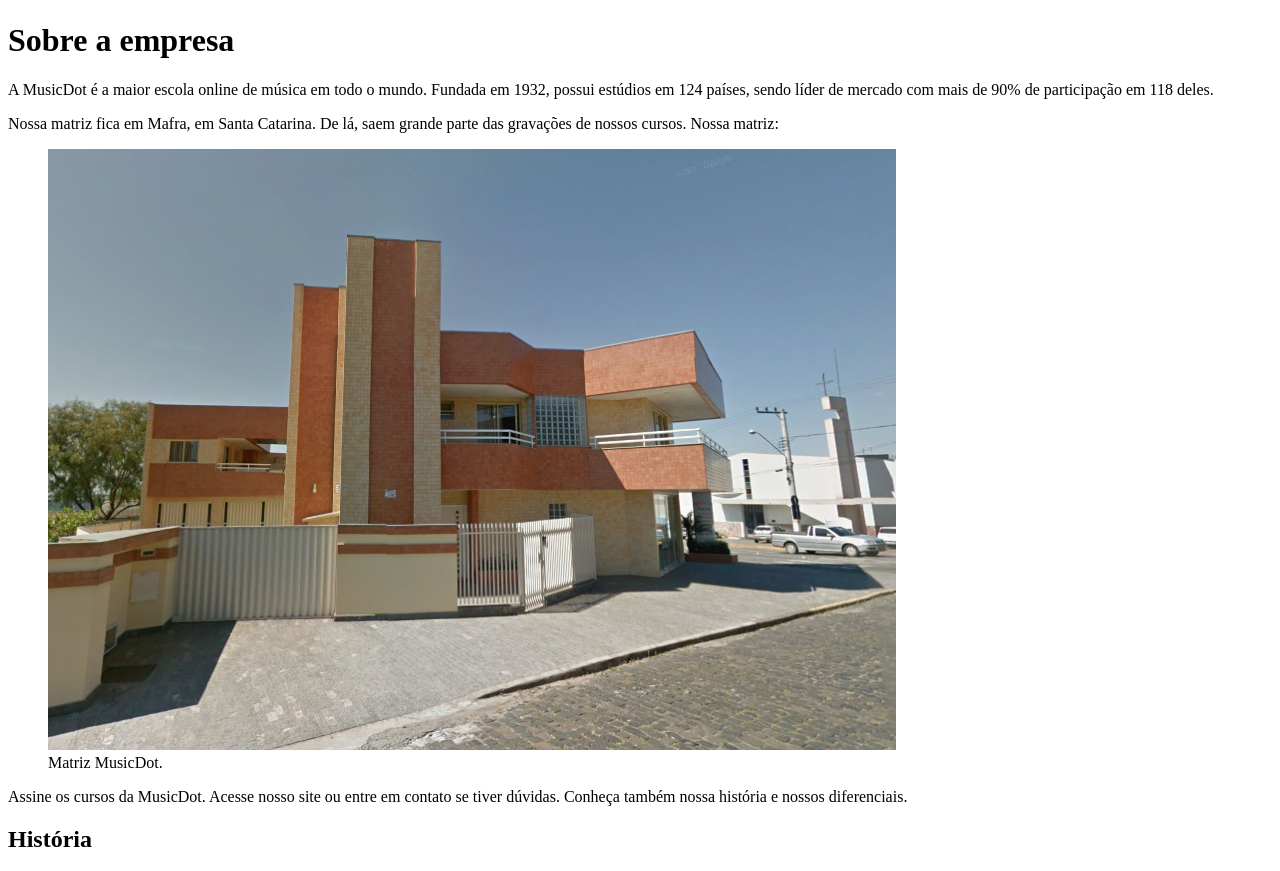
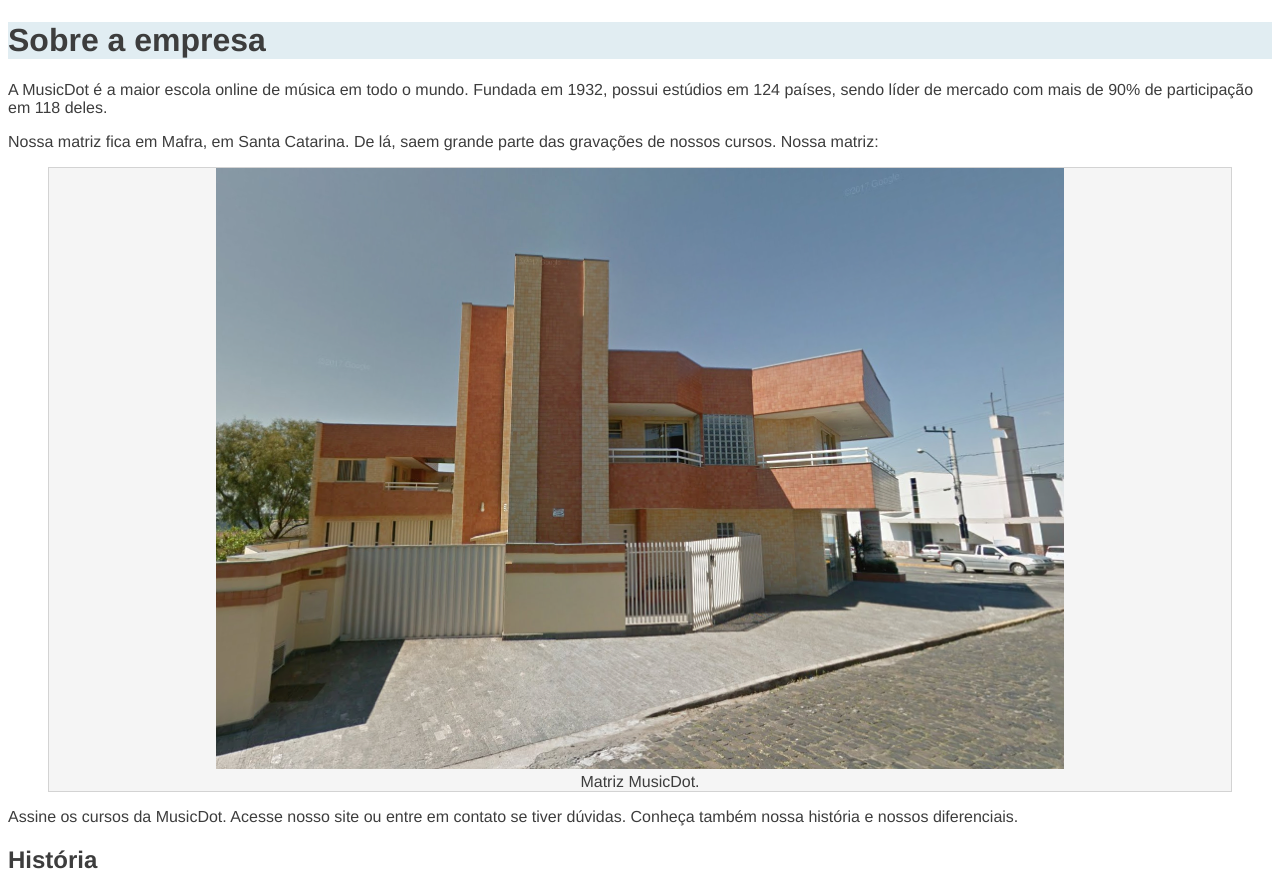
Before and after one commit to RSNF/MusicDot-Caelum, a plain HTML site: page sobre.html in a window 1280 px wide. Shown: the part 61-932 px from the top of the page. Drawn offline with Linux system fonts and the light colour scheme.

Commit message:
exercicios cap 8

```diff
--- /dev/null
+++ b/css/sobre.css
@@ -0,0 +1,18 @@
+body {
+  font-family: "Helvetica", "Lucida Grande", sans-serif;
+  color: #3D3D3D;
+}
+
+h1 {
+  background-color: #E1EDF2;
+}
+
+h2 {
+  border-bottom: 2px solid black;
+}
+
+figure {
+  text-align: center;
+  background-color: whitesmoke;
+  border: 1px solid lightgrey;
+}
--- a/sobre.html
+++ b/sobre.html
@@ -4,7 +4,8 @@
   <head>
     <meta charset="utf-8"></meta>
     <title>MusicDot | Sobre a empresa</title>
-    <link href="img/favicon.ico" rel="icon">
+    <link href="img/favicon.ico" rel="icon"></link>
+    <link href="css/sobre.css" rel="stylesheet"></link>
   </head>
   <!--body-->
   <body>
```
